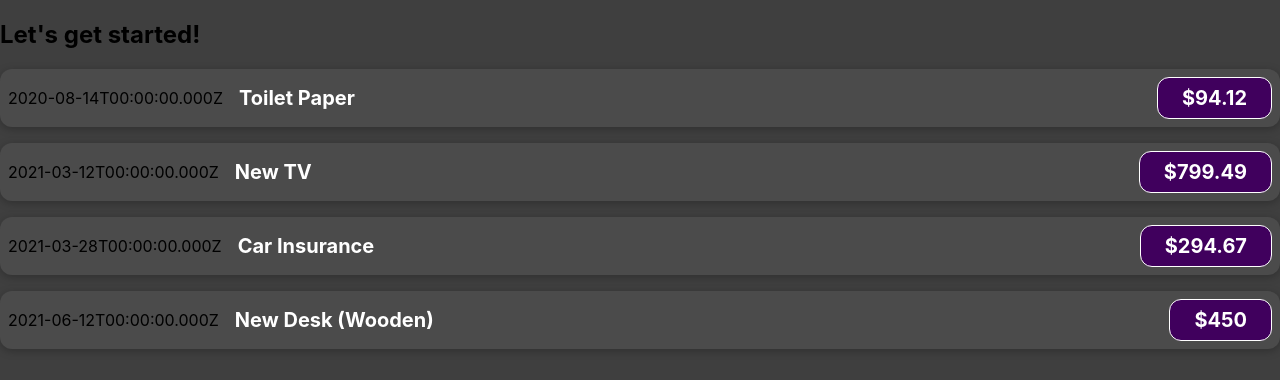
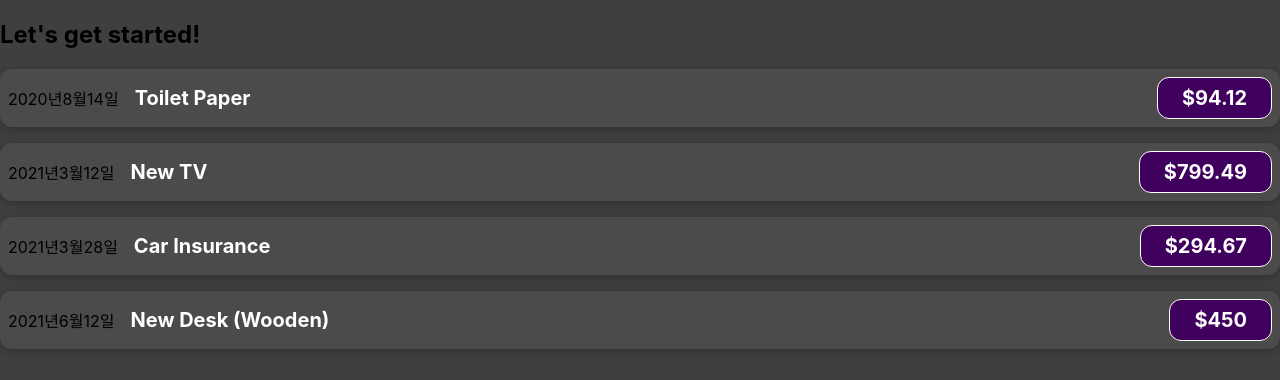
Before and after one commit to choi5798/my-react, a React (Create React App) app: page / in a window 1280 px wide. Shown: the top 380 px of the page. Built offline with nearby package versions, Linux system fonts and the light colour scheme.

Commit message:
복잡한 연산은 return 밖에서 해주기

```diff
--- a/src/components/ExpenseItem.js
+++ b/src/components/ExpenseItem.js
@@ -6,10 +6,15 @@
   // 여러 태그를 쓰고 싶으면 그 전체를 하나의 태그로 감싸는 형태로 사용
   // html의 class속성 -> className으로 대체되었다. js에서도 class가 쓰이니깐.
   // html태그의 속성값을 전달 받을 때: props 사용!! (각 컴포넌트의 파라미터는 오직 한 개만 존재해야 함)
+  const year = props.date.getFullYear();
+  const month = props.date.toLocaleString("ko-KR", {month: 'long'});
+  const day = props.date.toLocaleString('ko-KR', {day:'2-digit'})
 
   return (
     <div className="expense-item">
-      <div>{props.date.toISOString()}</div>
+      <div>{year}년</div>
+      <div>{month}</div>
+      <div>{day}</div>
       <div className="expense-item__description">
         <h2>{props.title}</h2>
         <div className="expense-item__price">${props.amount}</div>
```
